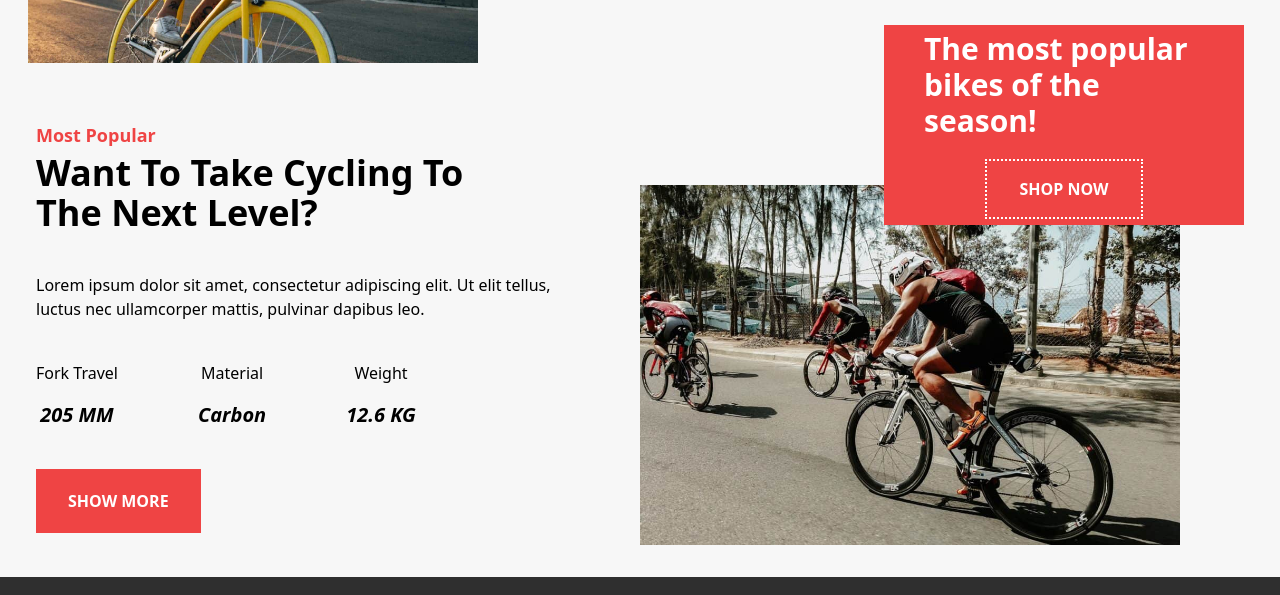
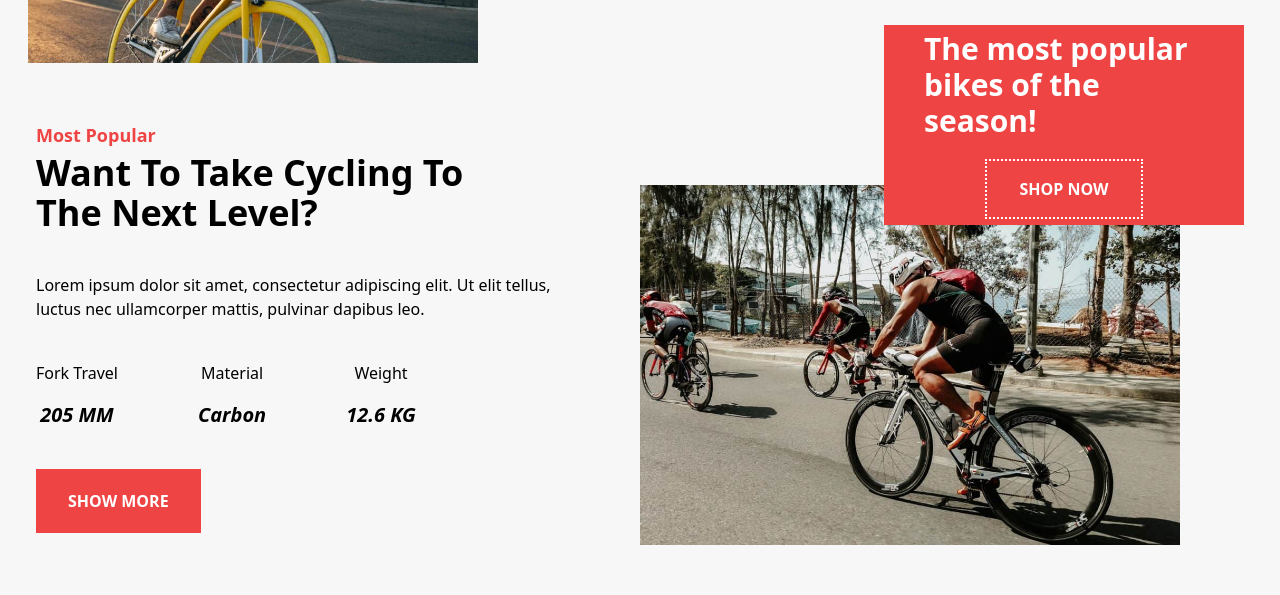
Before and after one commit to Thiago87dev/BikeShop, a Next.js app: page / in a window 1280 px wide. Shown: the part 860-1455 px from the top of the page. Built offline with nearby package versions, Linux system fonts and the light colour scheme; grey boxes are pictures that could not be loaded.

Commit message:
:bug: fix: show more button in the hero

```diff
--- a/src/components/home/hero/HeroPart2.tsx
+++ b/src/components/home/hero/HeroPart2.tsx
@@ -6,7 +6,7 @@ const HeroPart2 = () => {
   return (
     <div className="w-full h-full flex flex-col items-center justify-center pt-20 pb-8 bg-[#f7f7f7]">
       <div className="flex flex-col lg:flex-row items-center lg:items-stretch w-full max-w-[1240px] px-4">
-        <div className="flex items-center lg:items-stretch flex-col w-1/2 lg:pr-14 lg:mt-24">
+        <div className="flex items-center lg:items-stretch flex-col mb-20 w-1/2 lg:pr-14 lg:mt-24">
           <div className="flex flex-col items-center lg:items-stretch relative">
             <div className="lg:absolute lg:-top-[308px] lg:-left-[8px] lg:right-96 w-[318px] sm:w-[450px]">
               <FloatingImage />
```
